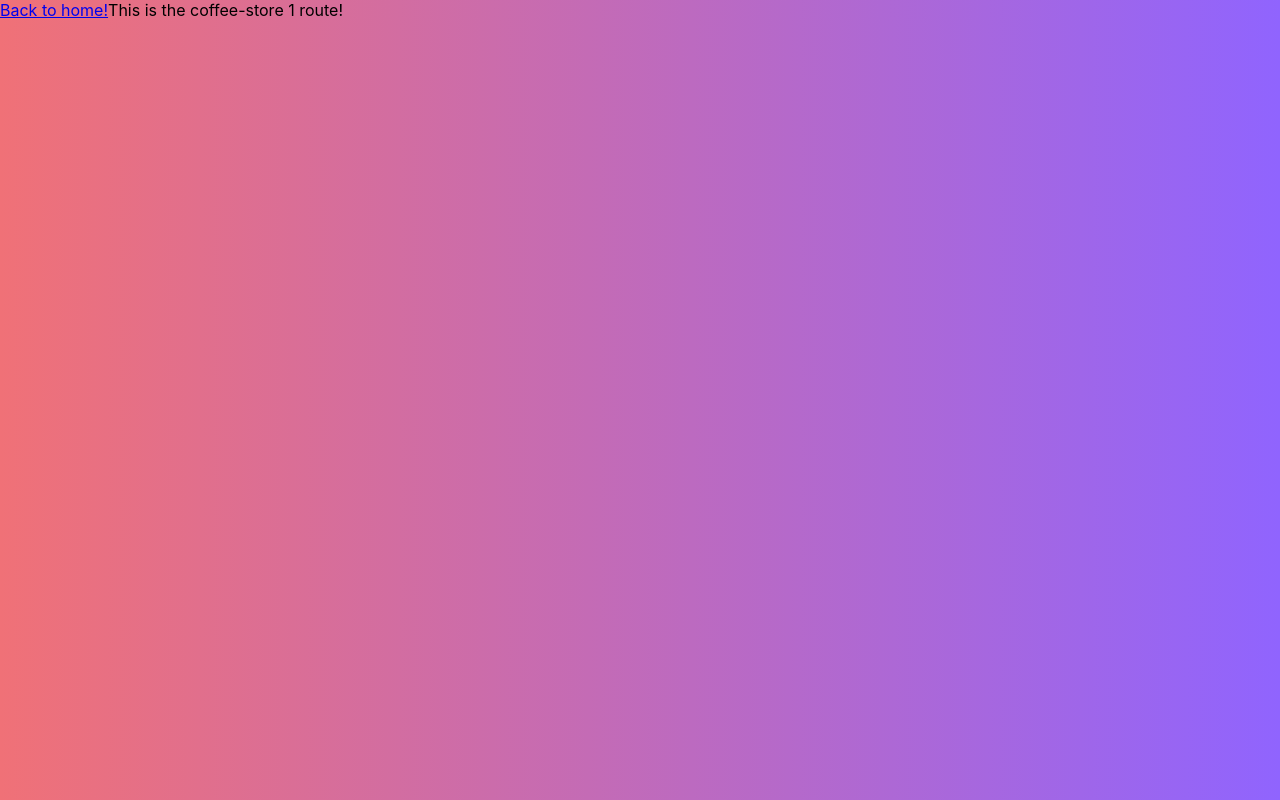
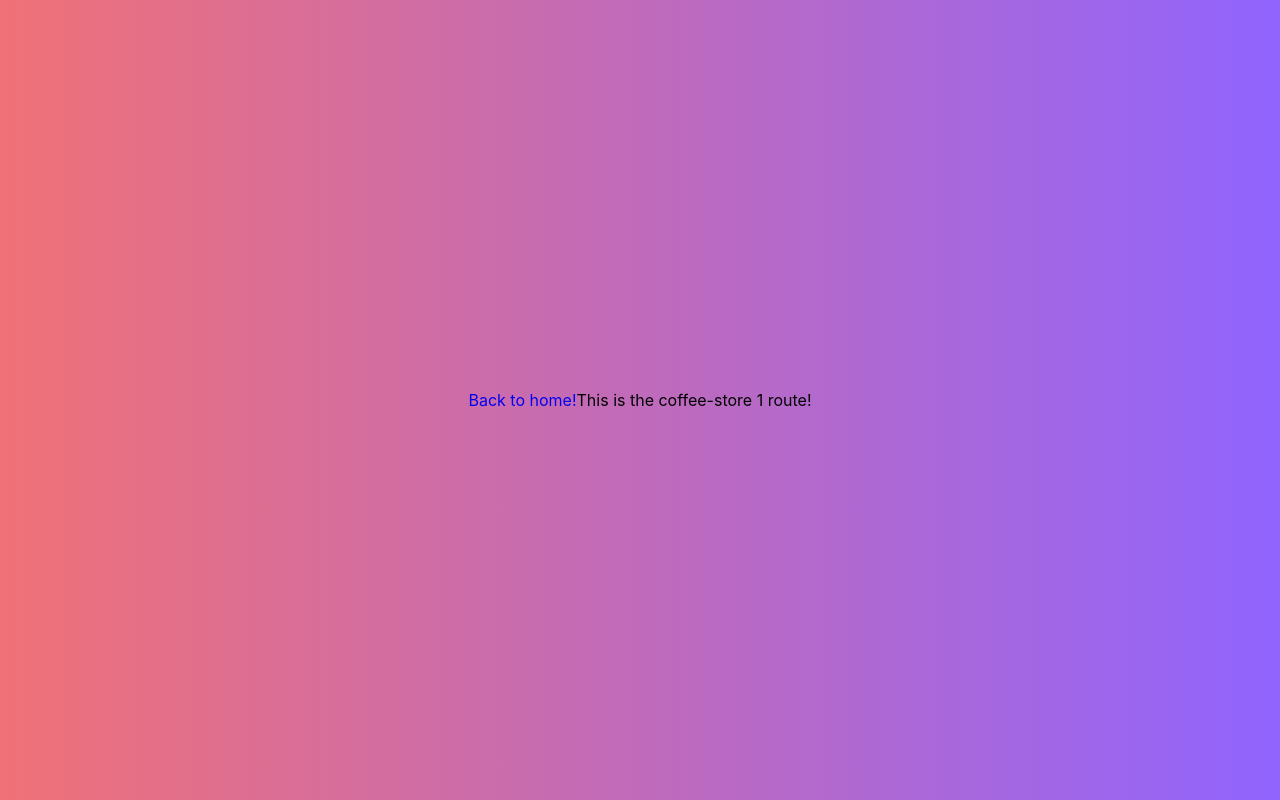
Before and after one commit to gustavoalves23/NextCoffee, a Next.js app: page /coffee-store/1 in a window 1280 px wide. Built offline with nearby package versions, Linux system fonts and the light colour scheme.

Commit message:
test: Tests to coffe-store page link to home page

```diff
--- a/pages/coffee-store/[id].jsx
+++ b/pages/coffee-store/[id].jsx
@@ -1,12 +1,15 @@
 import Link from 'next/link';
 import { useRouter } from 'next/router';
 import React from 'react';
+import styles from './style.module.css';
 
 function coffeeStore() {
 	const {query: {id}} = useRouter();
 	return (
-		<div>
-			<Link href='/'>Back to home!</Link>
+		<div className={styles.container} data-test='coffee-store-container'>
+			<Link href='/'>
+				<a className={styles.back_homepage_link}>Back to home!</a>
+			</Link>
       This is the coffee-store {id} route!
 		</div>
 	);
--- /dev/null
+++ b/pages/coffee-store/style.module.css
@@ -0,0 +1,12 @@
+.container {
+  width: 100vw;
+  height: 100vh;
+  display: flex;
+  justify-content: center;
+  align-items: center;
+}
+
+.back_homepage_link {
+  text-decoration: none;
+  /* font-size: 2px; */
+}
```
